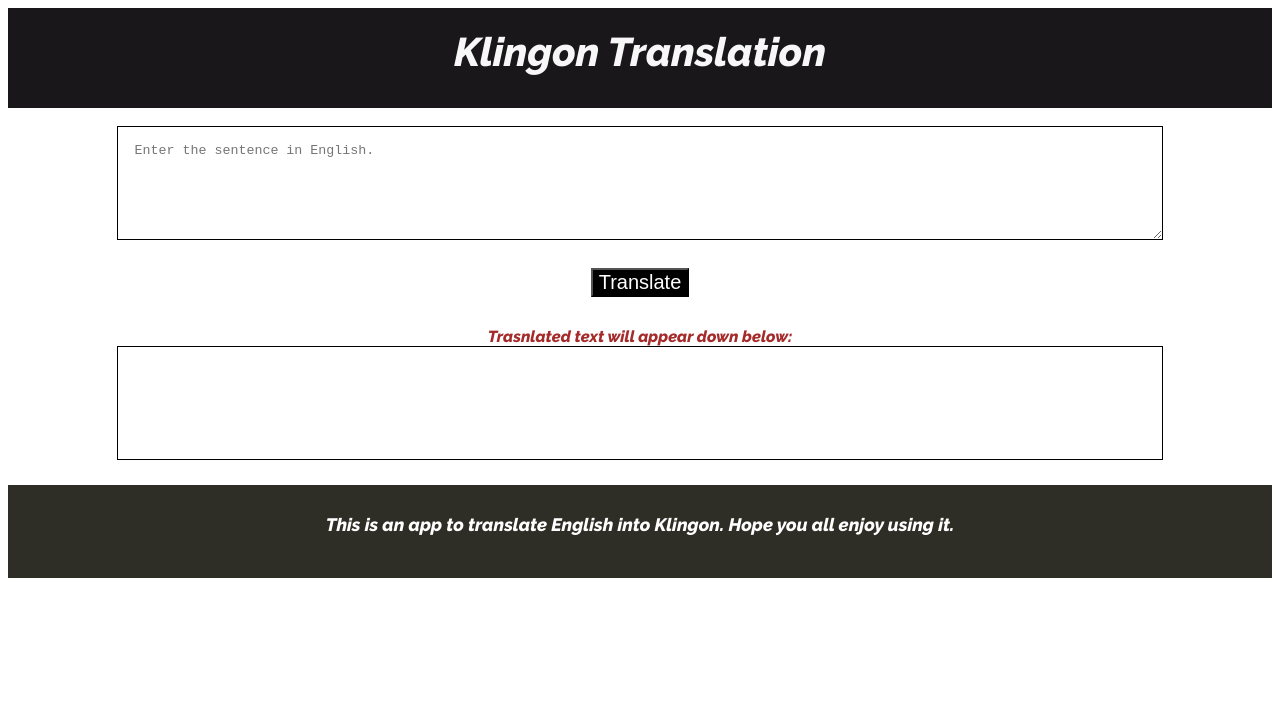
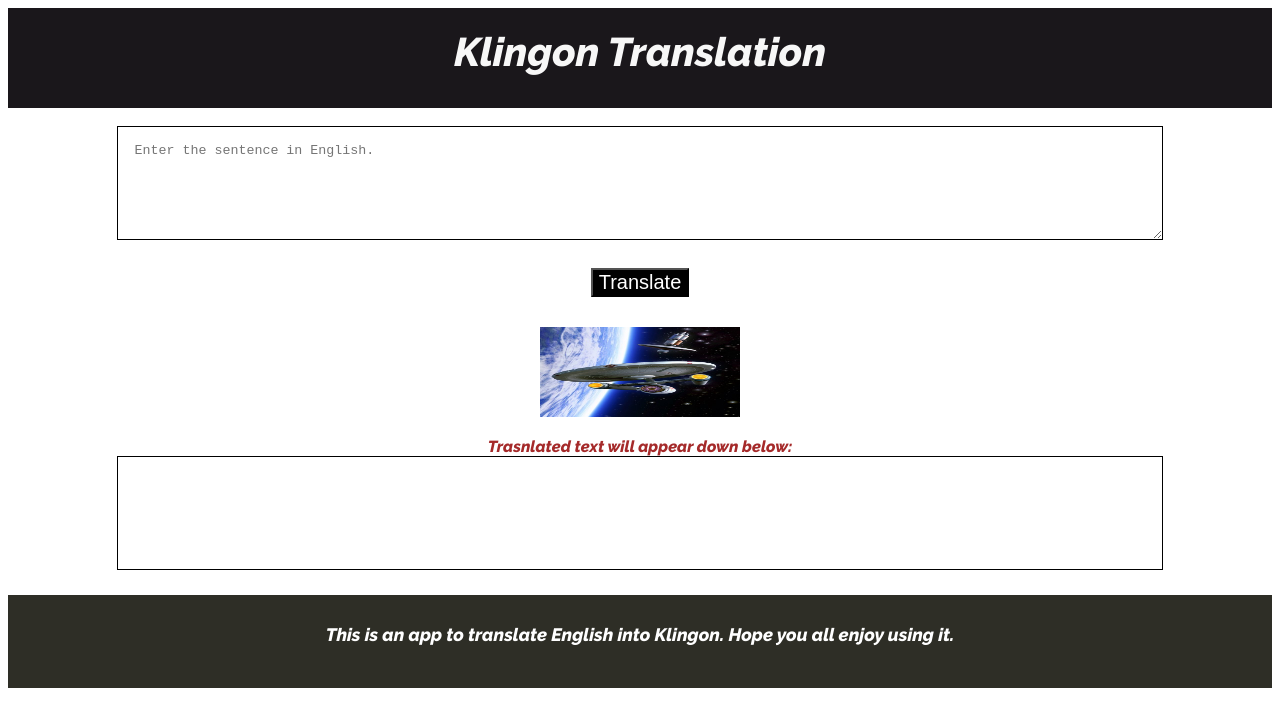
Before and after one commit to Vivek-Py/Klingon-Translation, a plain HTML site: page index.html in a window 1280 px wide. Drawn offline with Linux system fonts and the light colour scheme.

Commit message:
fixing errors

```diff
--- a/index.html
+++ b/index.html
@@ -18,6 +18,9 @@
     <div class="text">
         <button id="btn-translate">Translate</button>
     </div>
+
+    <div class="imagecontainer"><img src="./space.jpg" alt="spaceship image from star trek"></div>
+
     <div class="text">Trasnlated text will appear down below: </div>
     <div id="output"></div>
     <script src="app.js"></script>
--- a/style.css
+++ b/style.css
@@ -53,3 +53,17 @@ textarea{
     padding-top: 29px;
     margin-top: 25px;
 }
+
+.imagecontainer{
+    margin: auto;
+    max-width: 200px;
+    align-items: center;
+    margin-bottom: 20px;
+}
+
+img{
+    height: 90px;
+    width: 200px;
+    display: block;
+    margin: auto;
+}
```
Also changed, not shown: space.jpg (added).
